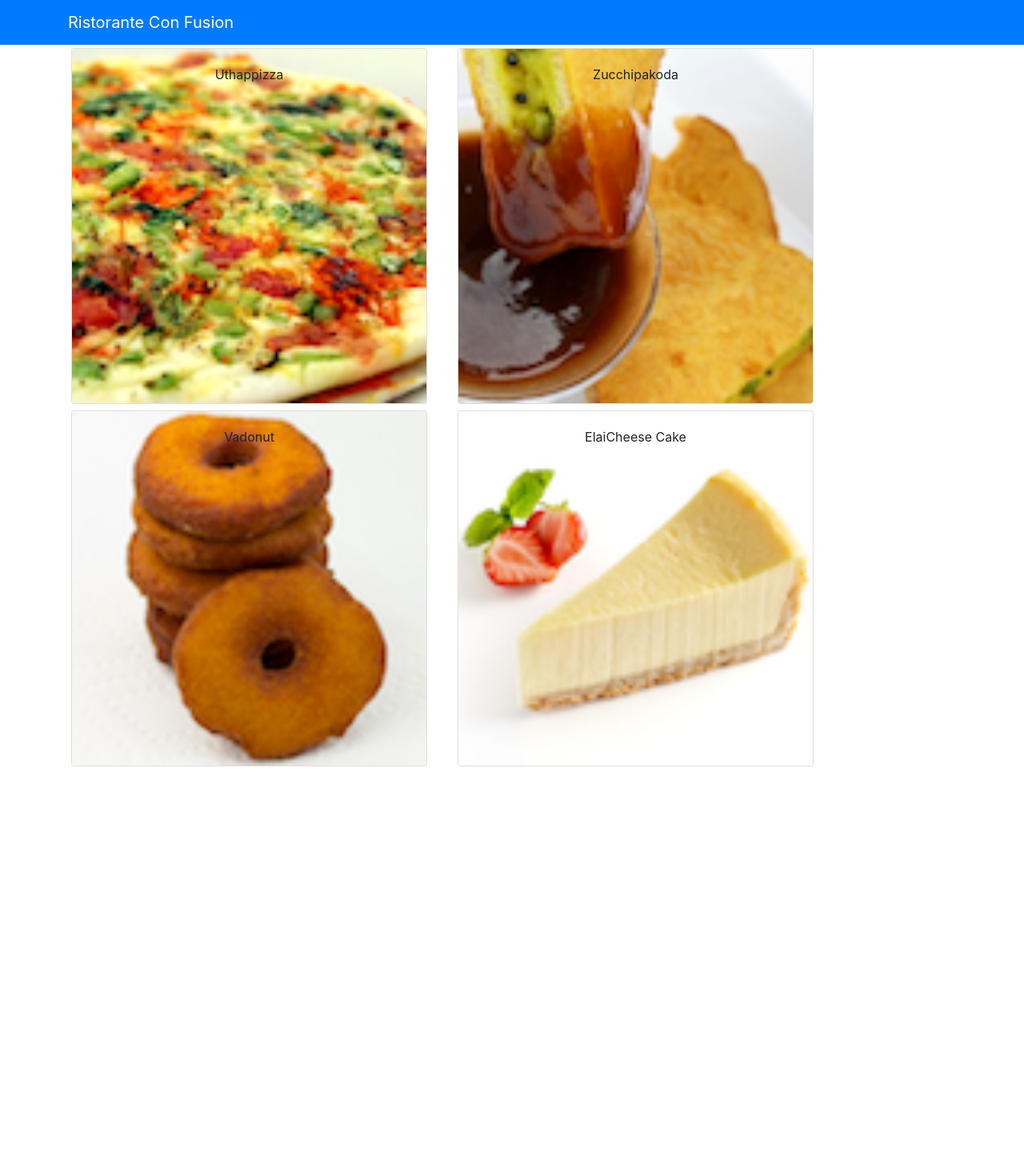
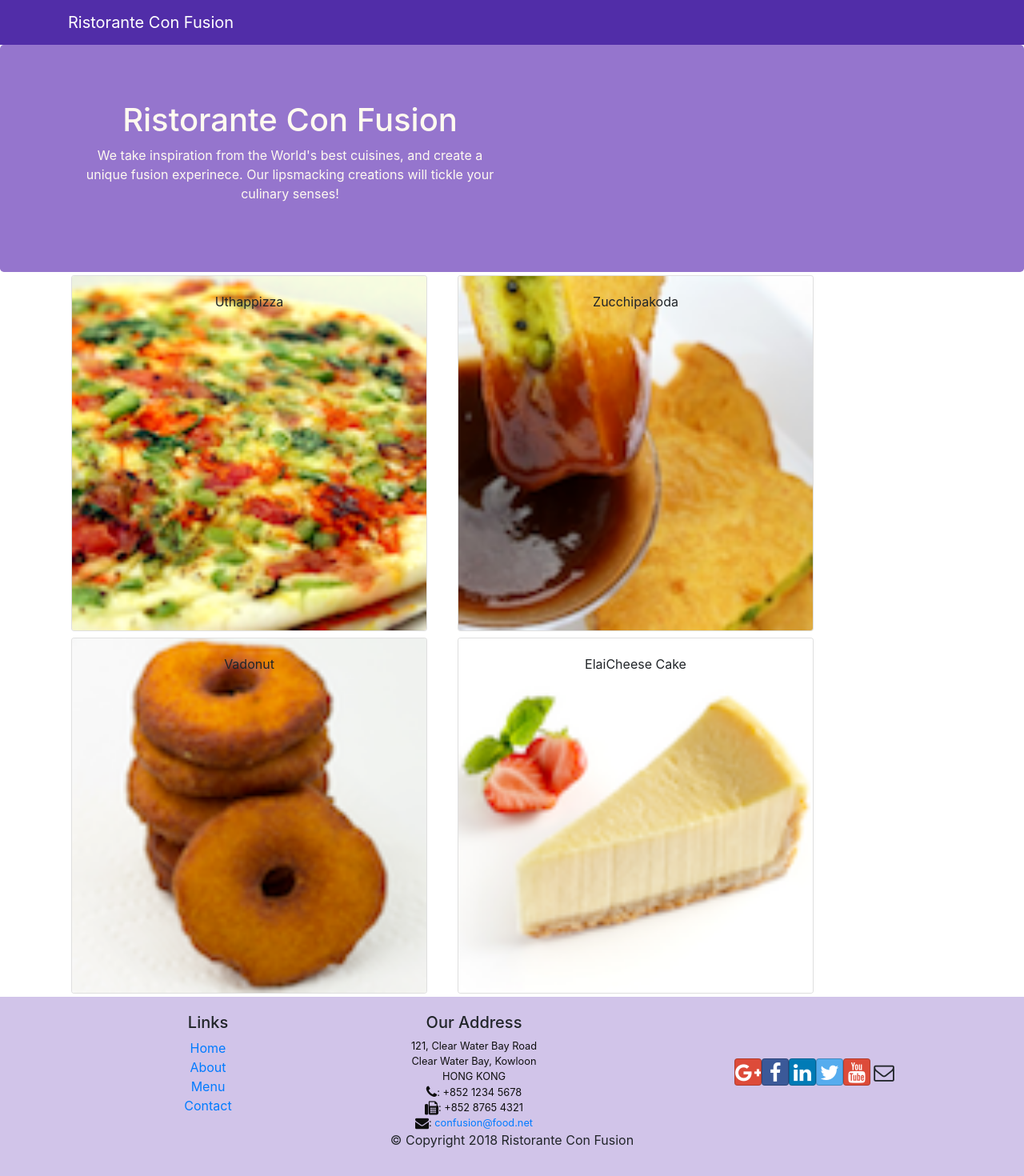
Before and after one commit to stevansehn/confusion, a React (Create React App) app: page / in a window 1280 px wide. Shown: the top 1470 px of the page at 80% size. Before the commit the page ends 962 px from the top, so only its background shows below. Built offline with nearby package versions, Linux system fonts and the light colour scheme.

Commit message:
header, footer

```diff
--- a/package.json
+++ b/package.json
@@ -7,9 +7,12 @@
     "@testing-library/react": "^9.3.2",
     "@testing-library/user-event": "^7.1.2",
     "bootstrap": "^4.5.0",
+    "bootstrap-social": "^5.1.1",
+    "font-awesome": "^4.7.0",
     "react": "^16.13.1",
     "react-dom": "^16.13.1",
     "react-popper": "^2.2.3",
+    "react-router-dom": "^5.2.0",
     "react-scripts": "3.4.1",
     "reactstrap": "^8.5.1"
   },
--- a/src/App.css
+++ b/src/App.css
@@ -36,3 +36,37 @@
     transform: rotate(360deg);
   }
 }
+
+.row-header {
+  margin: 0px auto;
+  padding: 0px auto;
+}
+
+.row-content {
+  margin: 0px auto;
+  padding: 50px 0px 50px 0px;
+  border-bottom: 1px ridge;
+  min-height: 400px;
+}
+
+.footer {
+  background-color: #d1c4e9;
+  margin: 0px auto;
+  padding: 20px 0px 20px 0px;
+}
+.jumbotron {
+  padding: 70px 30px 70px 30px;
+  margin: 0px auto;
+  background: #9575cd;
+  color: floralwhite;
+}
+
+address {
+  font-size: 80%;
+  margin: 0px;
+  color: #0f0f0f;
+}
+
+.navbar-dark {
+  background-color: #512da8;
+}
--- /dev/null
+++ b/src/components/FooterComponent.js
@@ -0,0 +1,90 @@
+import React from "react";
+
+function Footer(props) {
+  return (
+    <div className="footer">
+      <div className="container">
+        <div className="row justify-content-center">
+          <div className="col-4 offset-1 col-sm-2">
+            <h5>Links</h5>
+            <ul className="list-unstyled">
+              <li>
+                <a href="#">Home</a>
+              </li>
+              <li>
+                <a href="#">About</a>
+              </li>
+              <li>
+                <a href="#">Menu</a>
+              </li>
+              <li>
+                <a href="contactus.html">Contact</a>
+              </li>
+            </ul>
+          </div>
+          <div className="col-7 col-sm-5">
+            <h5>Our Address</h5>
+            <address>
+              121, Clear Water Bay Road
+              <br />
+              Clear Water Bay, Kowloon
+              <br />
+              HONG KONG
+              <br />
+              <i className="fa fa-phone fa-lg"></i>: +852 1234 5678
+              <br />
+              <i className="fa fa-fax fa-lg"></i>: +852 8765 4321
+              <br />
+              <i className="fa fa-envelope fa-lg"></i>:{" "}
+              <a href="mailto:confusion@food.net">confusion@food.net</a>
+            </address>
+          </div>
+          <div className="col-12 col-sm-4 align-self-center">
+            <div className="text-center">
+              <a
+                className="btn btn-social-icon btn-google"
+                href="http://google.com/+"
+              >
+                <i className="fa fa-google-plus"></i>
+              </a>
+              <a
+                className="btn btn-social-icon btn-facebook"
+                href="http://www.facebook.com/profile.php?id="
+              >
+                <i className="fa fa-facebook"></i>
+              </a>
+              <a
+                className="btn btn-social-icon btn-linkedin"
+                href="http://www.linkedin.com/in/"
+              >
+                <i className="fa fa-linkedin"></i>
+              </a>
+              <a
+                className="btn btn-social-icon btn-twitter"
+                href="http://twitter.com/"
+              >
+                <i className="fa fa-twitter"></i>
+              </a>
+              <a
+                className="btn btn-social-icon btn-google"
+                href="http://youtube.com/"
+              >
+                <i className="fa fa-youtube"></i>
+              </a>
+              <a className="btn btn-social-icon" href="mailto:">
+                <i className="fa fa-envelope-o"></i>
+              </a>
+            </div>
+          </div>
+        </div>
+        <div className="row justify-content-center">
+          <div className="col-auto">
+            <p>© Copyright 2018 Ristorante Con Fusion</p>
+          </div>
+        </div>
+      </div>
+    </div>
+  );
+}
+
+export default Footer;
--- /dev/null
+++ b/src/components/HeaderComponent.js
@@ -0,0 +1,32 @@
+import React, { Component } from "react";
+import { Navbar, NavbarBrand, Jumbotron } from "reactstrap";
+
+class Header extends Component {
+  render() {
+    return (
+      <React.Fragment>
+        <Navbar dark>
+          <div className="container">
+            <NavbarBrand href="/">Ristorante Con Fusion</NavbarBrand>
+          </div>
+        </Navbar>
+        <Jumbotron>
+          <div className="container">
+            <div className="row row-header">
+              <div className="col-12 col-sm-6">
+                <h1>Ristorante Con Fusion</h1>
+                <p>
+                  We take inspiration from the World's best cuisines, and create
+                  a unique fusion experinece. Our lipsmacking creations will
+                  tickle your culinary senses!
+                </p>
+              </div>
+            </div>
+          </div>
+        </Jumbotron>
+      </React.Fragment>
+    );
+  }
+}
+
+export default Header;
--- a/src/components/MainComponent.js
+++ b/src/components/MainComponent.js
@@ -1,7 +1,8 @@
 import React, { Component } from "react";
-import { Navbar, NavbarBrand } from "reactstrap";
 import Menu from "./MenuComponent";
 import DishDetail from "./DishdetailComponent";
+import Header from "./HeaderComponent";
+import Footer from "./FooterComponent";
 import { DISHES } from "../shared/dishes";
 
 class Main extends Component {
@@ -21,12 +22,7 @@
   render() {
     return (
       <div className="App">
-        <Navbar dark color="primary">
-          <div className="container">
-            <NavbarBrand href="/">Ristorante Con Fusion</NavbarBrand>
-          </div>
-        </Navbar>
-
+        <Header />
         <Menu
           dishes={this.state.dishes}
           onClick={(dishId) => this.onDishSelect(dishId)}
@@ -38,6 +34,7 @@
             )[0]
           }
         />
+        <Footer />
       </div>
     );
   }
--- a/src/index.js
+++ b/src/index.js
@@ -1,6 +1,8 @@
 import React from "react";
 import ReactDOM from "react-dom";
 import "bootstrap/dist/css/bootstrap.min.css";
+import "font-awesome/css/font-awesome.css";
+import "bootstrap-social/bootstrap-social.css";
 import "./index.css";
 import App from "./App";
 import * as serviceWorker from "./serviceWorker";
```
Also changed, not shown: 1 other file (tests, documents, lock files or other folders).
